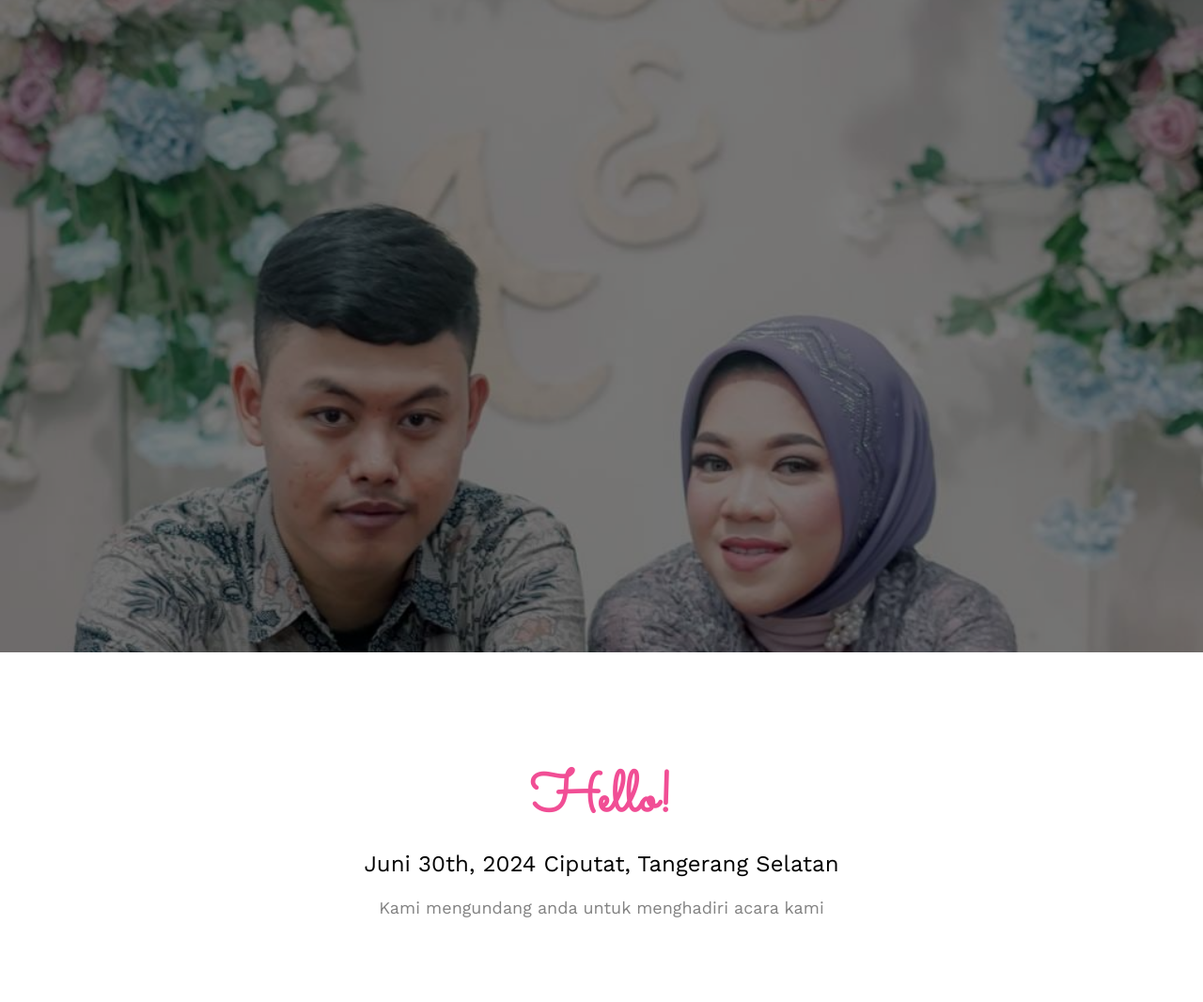
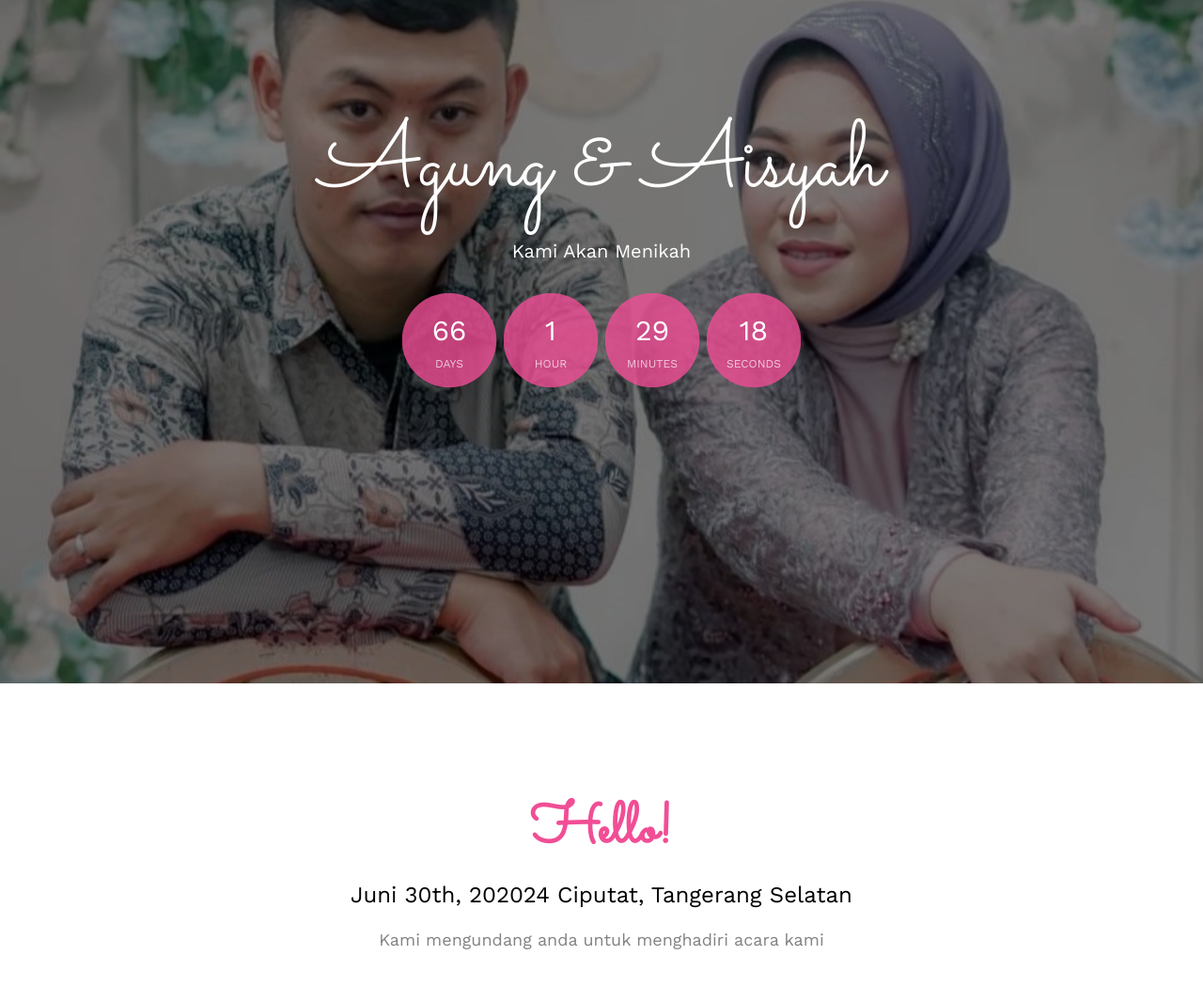
Before and after one commit to mhanks2/agungaisyah, a plain HTML site: page index.html in a window 1280 px wide. Shown: the part 206-1272 px from the top of the page at 94% size. Drawn offline with nearby package versions, Linux system fonts and the light colour scheme; files whose address does not match are found by name.

Commit message:
index.html

```diff
--- a/index.html
+++ b/index.html
@@ -52,7 +52,7 @@
 	</head>
 	<body>
 	<div class="fh5co-loader"></div>
-	<nav class="fh5co-nav" role="navigation">
+
 	<div id="page">
 		<button class="btn-primary" id="ASong" onClick="playPause()">
 			<audio
@@ -62,21 +62,26 @@
 			></audio>
 			Song
 		  </button>
+	<nav class="fh5co-nav" role="navigation">
+
 		<div class="container">
 			<div class="row">
 				<div class="col-xs-2">
-					<div onClick="playPause()" id="fh5co-logo"><a id="ASong">Agungs & Aisyah<strong>.</strong></a></div>
+					<div id="fh5co-logo"><a>Agungs & Aisyah<strong>.</strong></a></div>
 			</div>
 
 		</div>
 	</nav>
 
-	<header id="fh5co-header" class="fh5co-cover" role="banner" style="background-image:url(images/aa.jpg);" data-stellar-background-ratio="0.5">
+	<header id="fh5co-header" class="fh5co-cover" role="banner" style="background-image:url(images/img-bg-2.jpg);" data-stellar-background-ratio="0.5">
 		<div class="overlay"></div>
 		<div class="container">
 			<div class="row">
 				<div class="col-md-8 col-md-offset-2 text-center">
-					<div class="display-t">
+					<div  onClick="playPause()" class="display-t">
+						<div class="display-tc animate-box" data-animate-effect="fadeIn">
+							<h1>Agung &amp; Aisyah</h1>
+							<h2>Kami Akan Menikah</h2>
 							<div class="simply-countdown simply-countdown-one"></div>
 						</div>
 					</div>
@@ -90,7 +95,7 @@
 			<div class="row">
 				<div class="col-md-8 col-md-offset-2 text-center fh5co-heading animate-box">
 					<h2>Hello!</h2>
-					<h3>Juni 30th, 2024 Ciputat, Tangerang Selatan</h3>
+					<h3>Juni 30th, 202024 Ciputat, Tangerang Selatan</h3>
 					<p>Kami mengundang anda untuk menghadiri acara kami</p>
 				</div>
 			</div>
```
